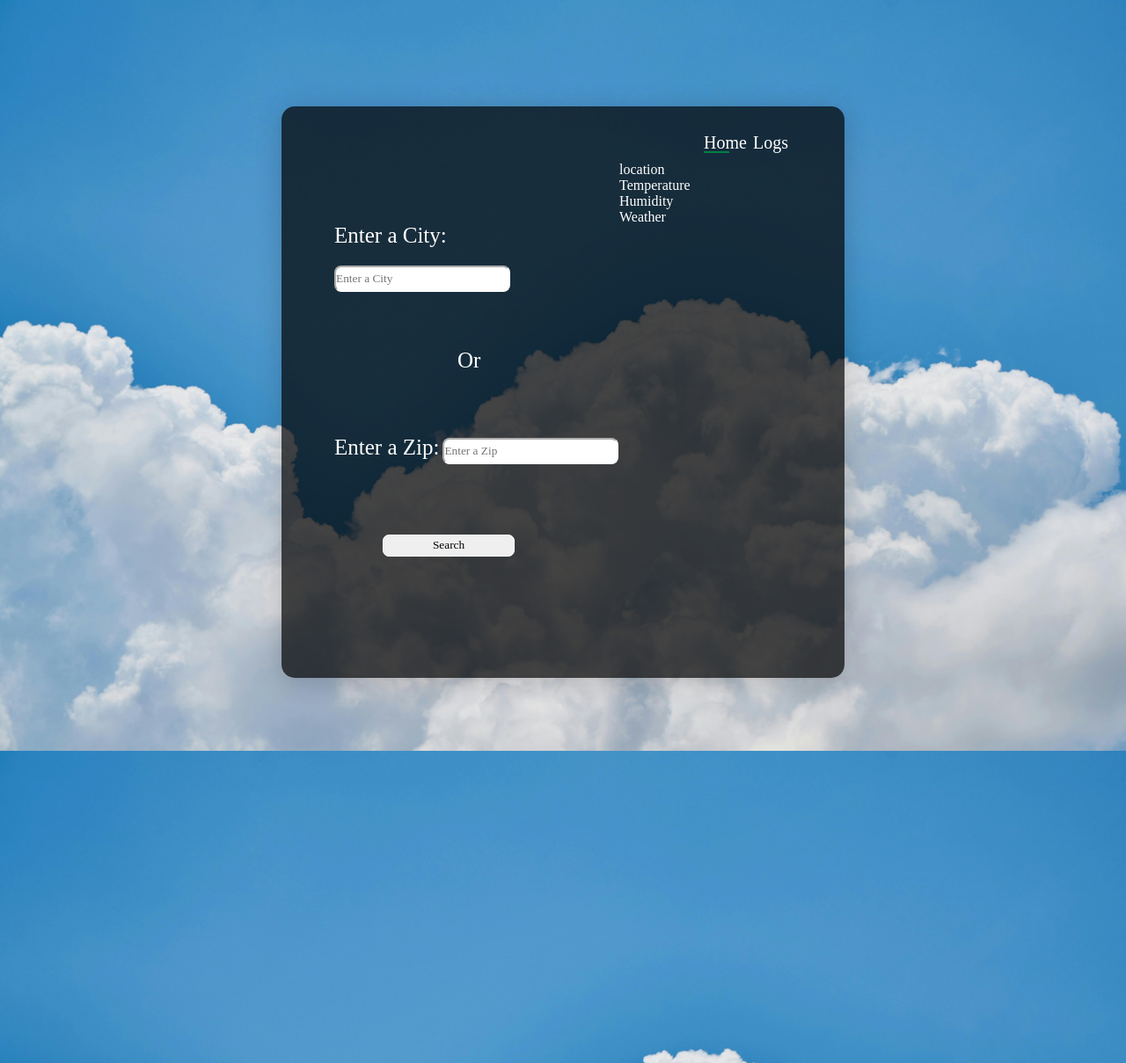
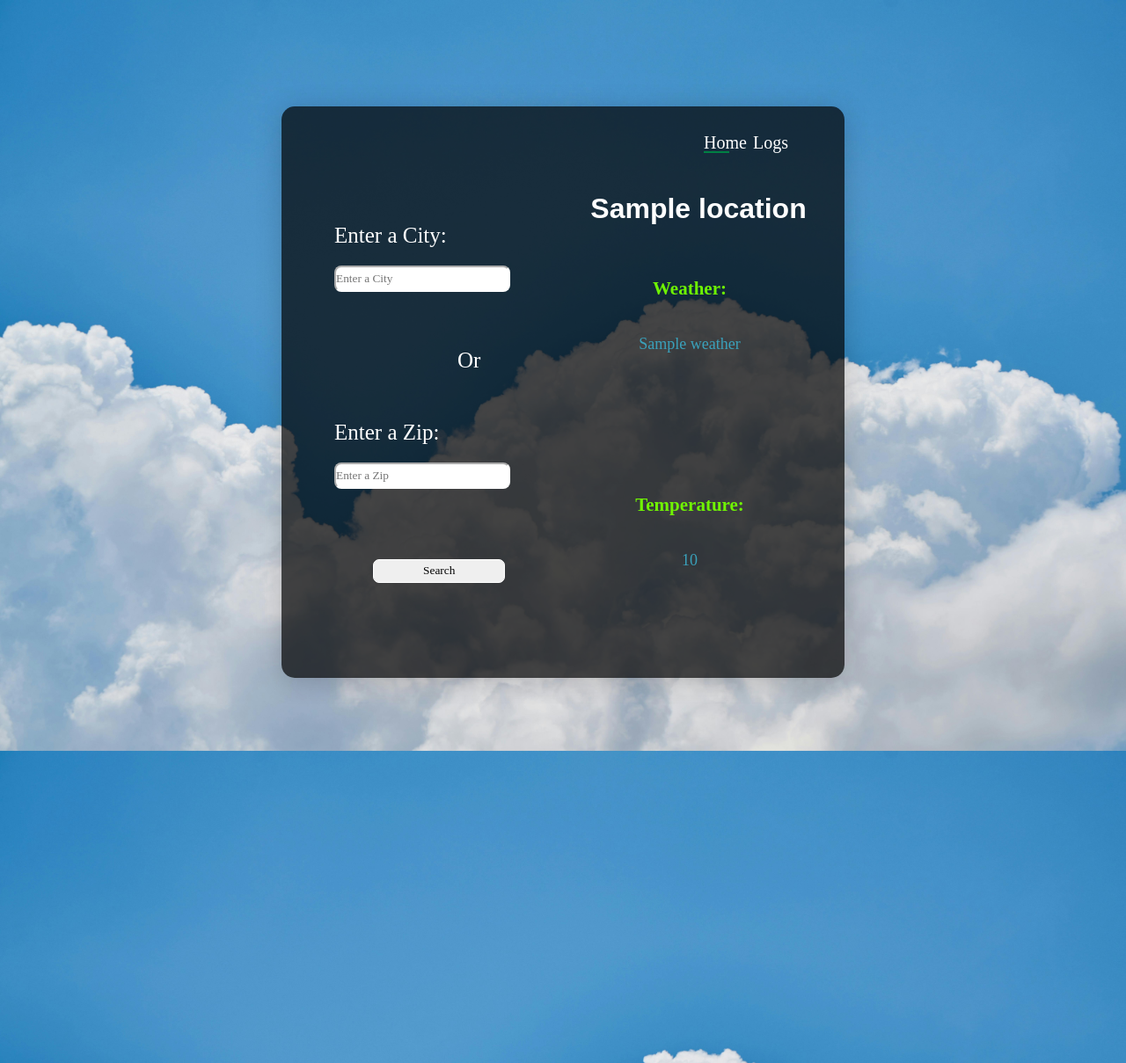
Before and after one commit to Boaz5/Weather-App, a Flask app: template templates/home.html in a window 1280 px wide. Shown: the whole page at 88% size. Run offline with Flask 3, Linux system fonts and the light colour scheme; the template is opened without the code that fills it: most values are stand-ins (such as "Sample title", 1, 10 or a date in 2020).

Commit message:
Progress 3

```diff
--- a/app.py
+++ b/app.py
@@ -1,16 +1,36 @@
 from flask import Flask, request, url_for, session, redirect, render_template
-
+from weather import get_weatherData
 
 app = Flask(__name__)
 
-@app.route('/')
+@app.route("/", methods = ["POST", "GET"])
 def home():
-    return render_template('home.html')
+    infos = {
+            'weather': "",
+            'temperature': "",
+            'humidity': "",
+            'min_temp': "",
+            'max_temp': "",
 
+        }
+    if request.method == "POST":
+        city = request.form.get("city")
+        zip = request.form.get("zip")
 
+        if city:
+            datas = get_weatherData(city)
+            print(datas)
 
+        infos['weather'] = datas['weather'][0]['description']
+        infos['temperature'] = f"{datas['main']['temp']}°F"
+        infos['humidity'] = f"{datas['main']['humidity']}%"
+        infos['min_temp'] = f"{datas['main']['temp_min']}°F"
+        infos['max_temp'] = f"{datas['main']['temp_max']}°F"
 
+        return render_template("home.html", location = city, infos = infos)
 
+    else:
+        return render_template("home.html", location = "None", infos = infos)
 
 
 
--- a/static/styles.css
+++ b/static/styles.css
@@ -83,6 +83,17 @@ body{
     width: 60%
 }
 
+/* Css for displaying the tab's page */
+
+.tab-pages{
+    display: none;
+}
+
+
+.tab-pages.active-page{
+    display: block;
+}
+
 
 /* Css for 'home' content */
 .home-container{
@@ -90,8 +101,9 @@ body{
     flex-wrap: wrap;
 }
 
+/* Css for the left side of the home page */
 .form-col{
-    flex-basis: 60%;
+    flex-basis: 50%;
     margin-top: 70px;
 }
 
@@ -102,6 +114,7 @@ body{
 .label-css{
     font-size: 25px;
 }
+
 .input-css{
     flex-wrap: wrap;
     border-radius:8px;
@@ -122,13 +135,77 @@ body{
     box-shadow: rgba(0, 0, 0, 0.705);
     cursor: pointer;
     width: 150px;
-    height: 25px;
+    height: 27px;
 }
 
 .btn:hover{
     transform: scale(1.01);
     background: rgba(255, 255, 255, 0.884);
 }
+
+
+/* Css for the right side of the home page */
 .data-col{
-    flex-basis: 40%;
+    flex-basis: 45%;
+    margin-top: 25px;
 }
+
+.location{
+    text-align: center;
+    margin-left: 20px;
+    margin-top: 10px;
+    font-family: Arial, Helvetica, sans-serif;
+    font-weight: 600;
+}
+
+.informations-container{
+    display: grid;
+    grid-template-columns: repeat(auto-fit, minmax(150px, 1fr));
+    grid-gap: 50px;
+}
+
+.information{
+    position: relative;
+    overflow: hidden;
+    margin-top: 60px;
+    margin-bottom: 50px;
+}
+
+.information h2{
+    text-align: center;
+    font-size: 21px;
+    color: rgba(115, 255, 0, 0.945);
+}
+
+.information p{
+    text-align: center;
+    margin-top: 40px;
+    font-size: 18px;
+    color: rgb(58, 161, 187);
+}
+
+
+/* Css for the traverse buttons */
+.prev, .next{
+    cursor: pointer;
+    position: absolute;
+    top: 30%;
+    padding: 16px;
+    background: rgba(0, 0, 0, 0.157);
+    width: 8px;
+    color: rgb(255, 81, 0);
+}
+
+.prev{
+    border-radius: 8px 2px 2px 8px;
+}
+
+
+.next{
+    right: 0;
+    border-radius: 2px 8px 8px 2px;
+}
+
+.prev:hover, .next:hover{
+    background: rgba(0, 0, 0, 0.336);
+}
--- a/templates/home.html
+++ b/templates/home.html
@@ -1,4 +1,4 @@
-{% extends 'index.html' %}
+{% extends 'layout.html' %}
 
 {% block title %}
     Weather App
@@ -7,29 +7,55 @@
 
 {% block content %}
 
-    <div class="tab-pages active-page" id="Home">
-        <div class="home-container">
-            <div class="form-col">
-                <form class = "form-css" action="getWeather" method="post">
-                    <label for="getWeather" class="label-css">Enter a City:</label>
-                    <input autocomplete="off" id="city" name="city" placeholder="Enter a City" type="text" class="input-css">
+    <div class = "tab-pages active-page" id = "home">
+        <div class = "home-container">
+            <div class = "form-col">
+                <form class = "form-css" action = "/" method = "post">
+                    <label for = "getWeather" class = "label-css">Enter a City:</label>
+                    <input autocomplete = "off" id = "city" name = "city" placeholder = "Enter a City" type = "text" class = "input-css">
                     <br></br>
                     <br></br>
-                    <label for="getWeather" class="label-css" style="margin-left:140px;">Or</label>
+                    <label for = "getWeather" class = "label-css" style = "margin-left:140px;">Or</label>
                     <br></br>
                     <br></br>
-                    <label for="getWeather" class="label-css">Enter a Zip:</label>
-                    <input autocomplete="off" id="zip" name="zip" placeholder="Enter a Zip" type="text" class="input-css">
-                    <button type="submit" class="btn">Search</button>
+                    <label for = "getWeather" class = "label-css">Enter a Zip:</label>
+                    <input autocomplete = "off" id = "zip" name = "zip" placeholder = "Enter a Zip" type = "text" class = "input-css">
+                    <button type = "submit" class = "btn">Search</button>
                 </form>
             </div>
-            <div class="data-col">
-                <div class="location">location</div>
-                <div class="information">Temperature</div>
-                <div class="information">Humidity</div>
-                <div class="information">Weather</div>
+            <div class = "data-col">
+                <h1 class = "location">{{ location }}</h1>
+                <div class = "informations-container">
+                    <div class = "information">
+                        <h2>Weather:</h2>
+                        <p>{{ infos.weather }}</p>
+                    </div>
+                    <div class = "information">
+                        <h2>Temperature:</h2>
+                        <p>{{ infos.temperature }}</p>
+                    </div>
+                    <div class = "information">
+                        <h2>Humidity:</h2>
+                        <p>{{ infos.humidity }}</p>
+                    </div>
+                    <div class = "information">
+                        <div class = "slides">
+                            <h2>Min Temperature:</h2>
+                            <p>{{ infos.min_temp }}</p>
+                        </div>
+                        <div class = "slides">
+                            <h2>Max Temperature:</h2>
+                            <p>{{ infos.max_temp }}</p>
+                        </div>
+                        <a class = "prev" onclick="traverse(-1)">&#10094;</a>
+                        <a class = "next" onclick="traverse(1)">&#10095;</a>
+                    </div>
+                </div>
             </div>
         </div>
     </div>
+    <div class = "tab-pages" id = "logs">
+
+    </div>
 
 {% endblock %}
--- a/templates/index.html
+++ b/templates/layout.html
@@ -10,6 +10,7 @@
 </head>
 
 <body>
+
     <div class = "container">
         <div class = "main-container">
             <div class="tab-header">
@@ -24,10 +25,8 @@
 
 
 
-
-
-
 <script>
+    // function for traversing between the home and logs tab
     let tabs = document.getElementsByClassName("tabs");
     let tabPages = document.getElementsByClassName("tab-pages");
 
@@ -41,8 +40,40 @@
         }
 
         event.currentTarget.classList.add("active-tab");
-        document.getElementById(tabName).classList.add("active-page")
+        document.getElementById(tabName).classList.add("active-page");
     }
+
+    // functions for traversing through other info of weather
+    let slideIndex = 1;
+    showSlides(slideIndex);
+
+    function current(n){
+        showSlides(slideIndex = n)
+    }
+
+    function traverse(n){
+        showSlides(slideIndex += n)
+    }
+
+    function showSlides(n){
+        let slides = document.getElementsByClassName("slides");
+
+        // condition to make sure slide's index doesn't go over the boundary
+        if (n > slides.length){
+            slideIndex = 1
+        }
+
+        // condition to make sure slide's index doesn't go below the boundary
+        if (n < 1){
+            slideIndex = slides.length
+        }
+
+        for (let index = 0; index < slides.length; index++){
+            slides[index].style.display = "none";
+        }
+        slides[slideIndex-1].style.display = "block";
+    }
+
 
 
 
```
Also changed, not shown: weather.py (+21 -2 lines).
